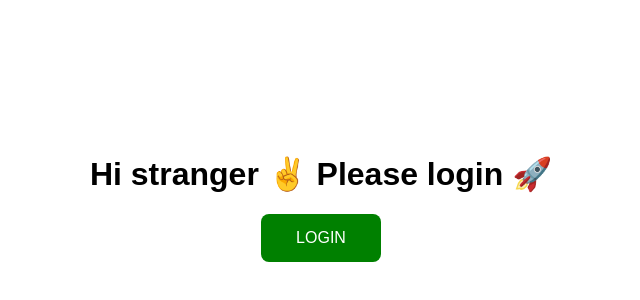
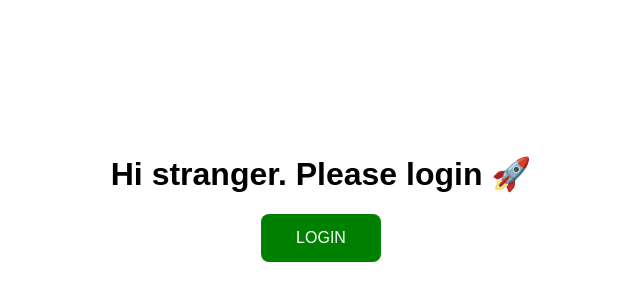
Before and after one commit to TatianaVakaruk/new_react, a React app in the folder lesson6/task1/: page / in a window 1280 px wide. Shown: the part 202-502 px from the top of the page, without its empty margins (319-959 px from the left). Built offline with nearby package versions, Linux system fonts and the light colour scheme.

Commit message:
Фикс пропсов и кнопок авторизации

```diff
--- a/lesson6/task1/src/Guestgreeting.jsx
+++ b/lesson6/task1/src/Guestgreeting.jsx
@@ -1,6 +1,6 @@
 import React from 'react';
 
 const GuestGreeting = () => {
-    return <h1>Hi stranger ✌️ Please login 🚀</h1>
+    return <h1>Hi stranger. Please login 🚀</h1>
 }
 export default GuestGreeting;
```
